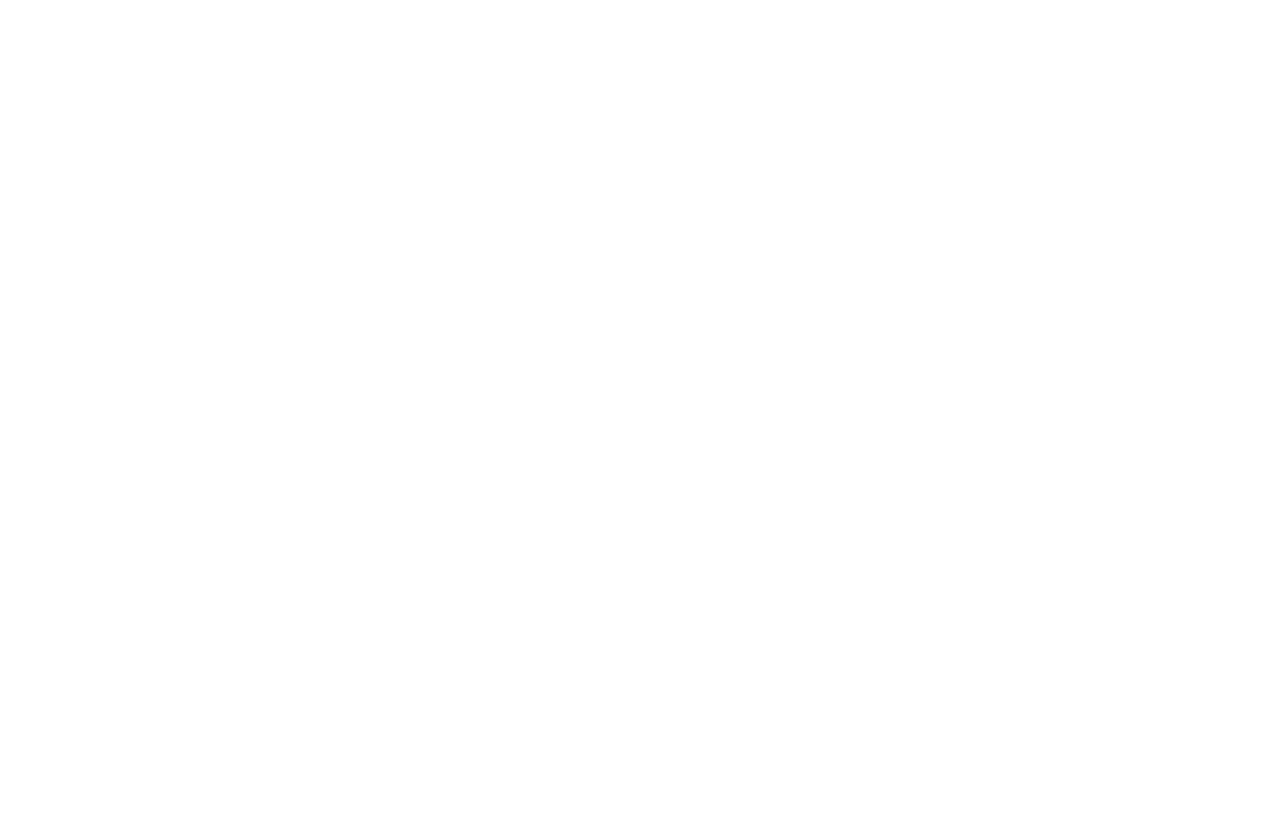
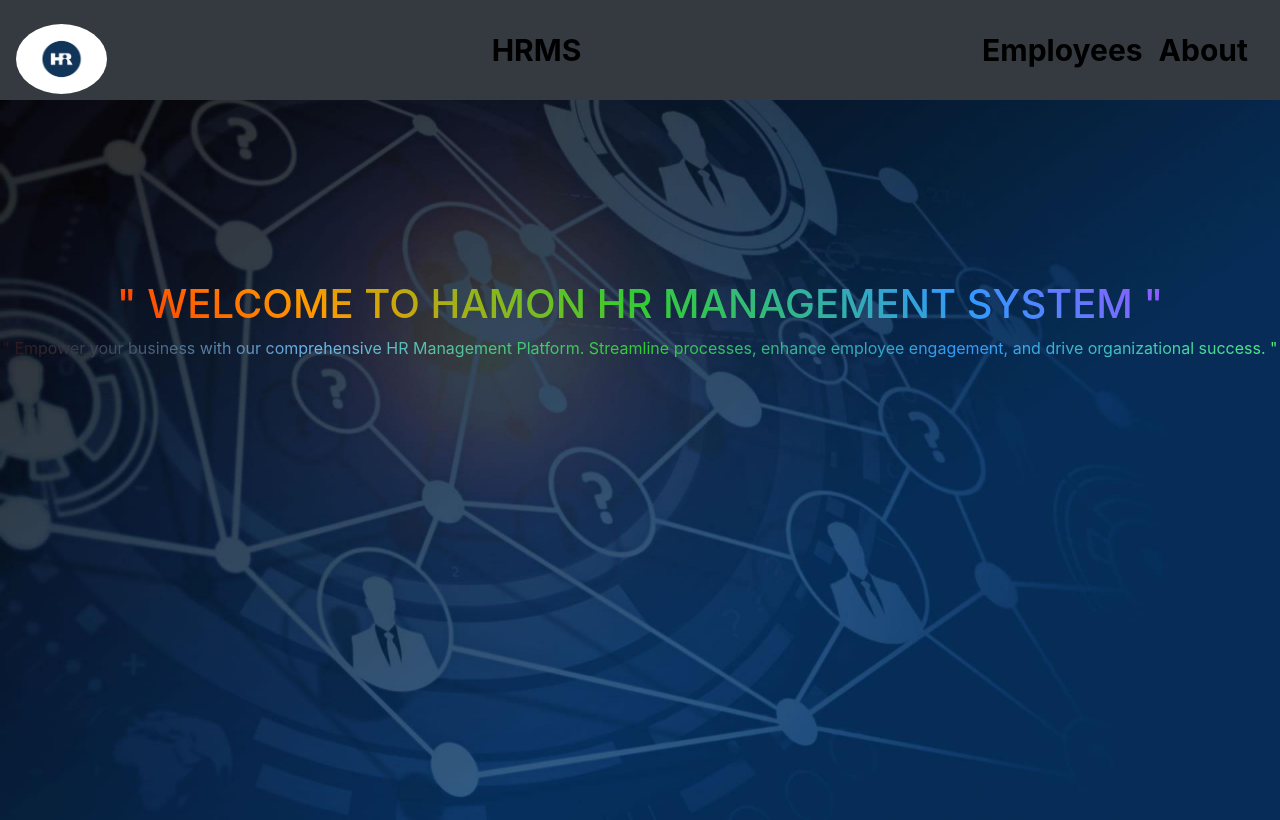
Before and after one commit to sarathmm111/Hr_management_react, a React (Create React App) app: page / in a window 1280 px wide. Built offline with nearby package versions, Linux system fonts and the light colour scheme.

Commit message:
update app.js

```diff
--- a/src/App.js
+++ b/src/App.js
@@ -1,11 +1,28 @@
 import './App.css';
-
+import Home from './components/home/home'
+import Employee from './components/employee/employee';
+import About from './components/about/about'
+import Header from './components/header/header'
+import EmpDetails from './components/empdetails/empdetails';
+import LeaveForm from './components/leaveform/leaveform';
+import Error from './components/error/error';
+import { Route,Routes } from 'react-router-dom';
 
 
 function App() {
   return (
     <div className="App">
-
+      <Header />
+      <Routes>
+        <Route path="/" element={<Home />}/>
+        <Route path="/error" element={<Error />}/>
+        <Route path="/*" element={<Home />}/>
+        <Route path="/about" element = {<About />}/>
+        <Route path="/employees" element={<Employee />}/>
+        <Route path="/employees/:id" element={<EmpDetails />}>
+          <Route path="addleaves" element={<LeaveForm />} />
+        </Route>
+      </Routes>
     </div>
   );
 }
```
